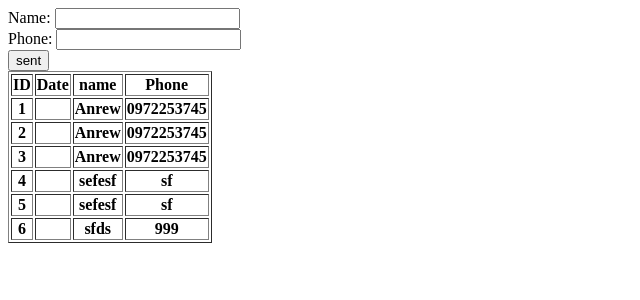
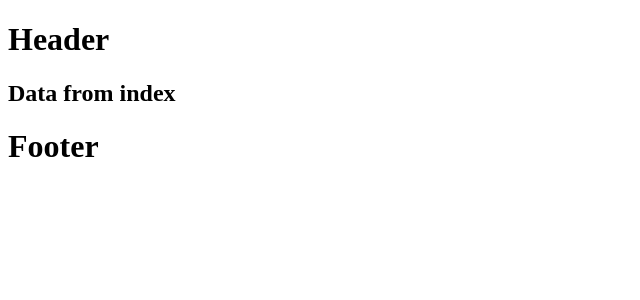
Before and after one commit to andriyshykoryak/Pydjango1, a Django app: page / in a window 1280 px wide. Shown: the top 300 px of the page, without its empty margins (0-640 px from the left). Run offline with Django 5.2, Linux system fonts and the light colour scheme; data comes from the database, SQL or seed files in the repository; lists and menus that the app fills with data are empty.

Commit message:
added base file

```diff
--- /dev/null
+++ b/pydjango/templates/base.html
@@ -0,0 +1,14 @@
+<!DOCTYPE html>
+<html lang="en">
+<head>
+    <meta charset="UTF-8">
+    <meta name="viewport" content="width=device-width, initial-scale=1.0">
+    <title>Document</title>
+</head>
+<body>
+    <h1>Header</h1>
+    {% block content %}
+    {% endblock %}
+    <h1>Footer</h1>
+</body>
+</html>
--- a/pydjango/templates/index.html
+++ b/pydjango/templates/index.html
@@ -1,39 +1,6 @@
-<!DOCTYPE html>
-<html lang="en">
-<head>
-    <meta charset="UTF-8">
-    <meta name="viewport" content="width=device-width, initial-scale=1.0">
-    <title>Document</title>
-</head>
-<body>
 
-    <form action="{% url 'thanks' %}">
+{% extends 'base.html' %}
 
-        {{ form }}
-        <button type="submit">sent</button>
-    </form>
-
-
-
-{% if object_list %}
-    <table border="1">
-        <tr>
-            <th>ID</th>
-            <th>Date</th>
-            <th>name</th>
-            <th>Phone</th>
-        </tr>
-        <tr>
-            {% for obj in object_list %}
-            <th>{{obj.id}}</th>
-            <th>{{obj.order_dt}}</th>
-            <th>{{obj.order_name}}</th>
-            <th>{{obj.order_phone}}</th>
-        </tr>
-        {% endfor %}
-    </table>
-    {% else %}
-    <h2>No data</h2>
-    {% endif %}
-</body>
-</html>
+{% block content %}
+<h2>Data from index</h2>
+{% endblock %}
```
